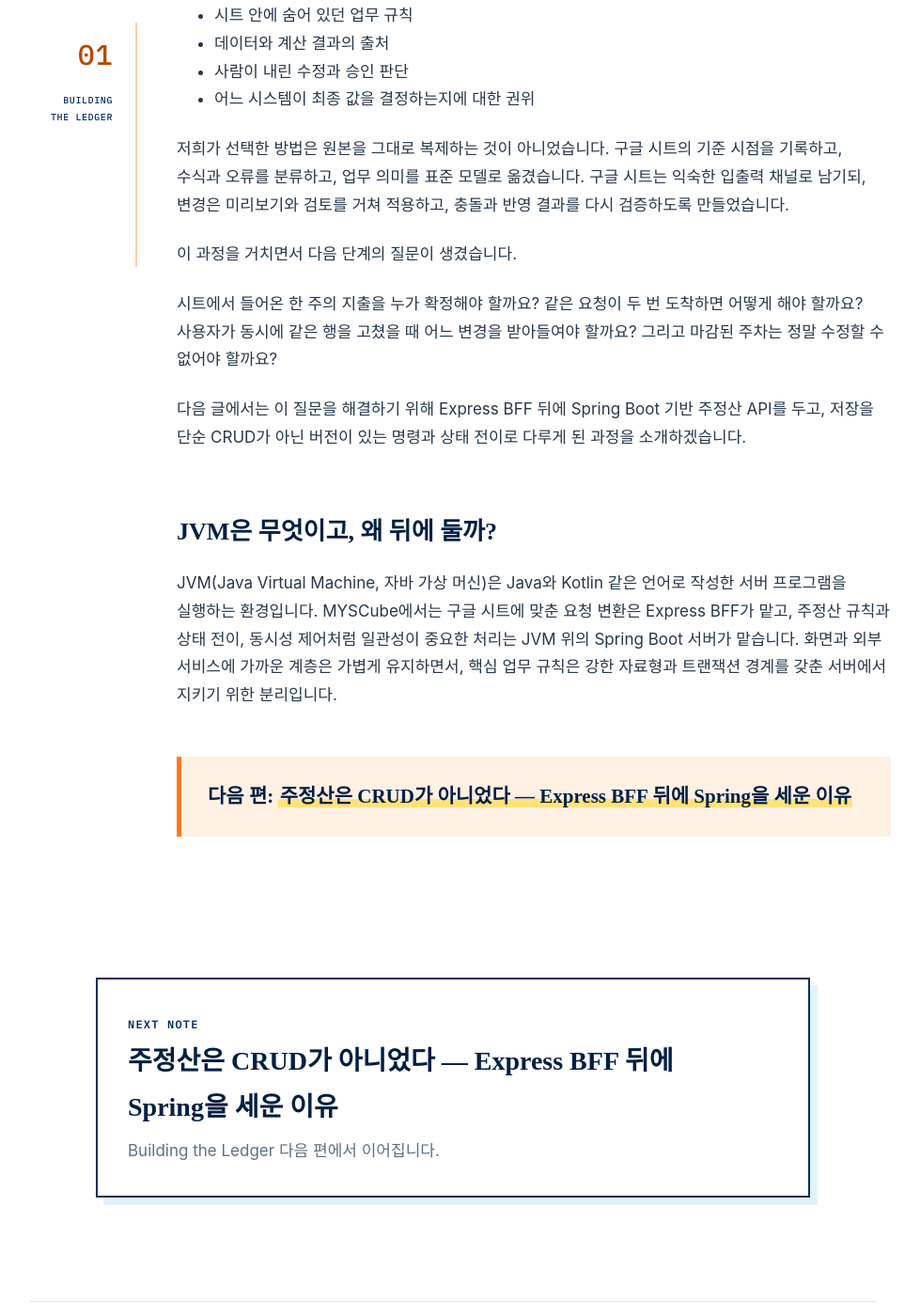
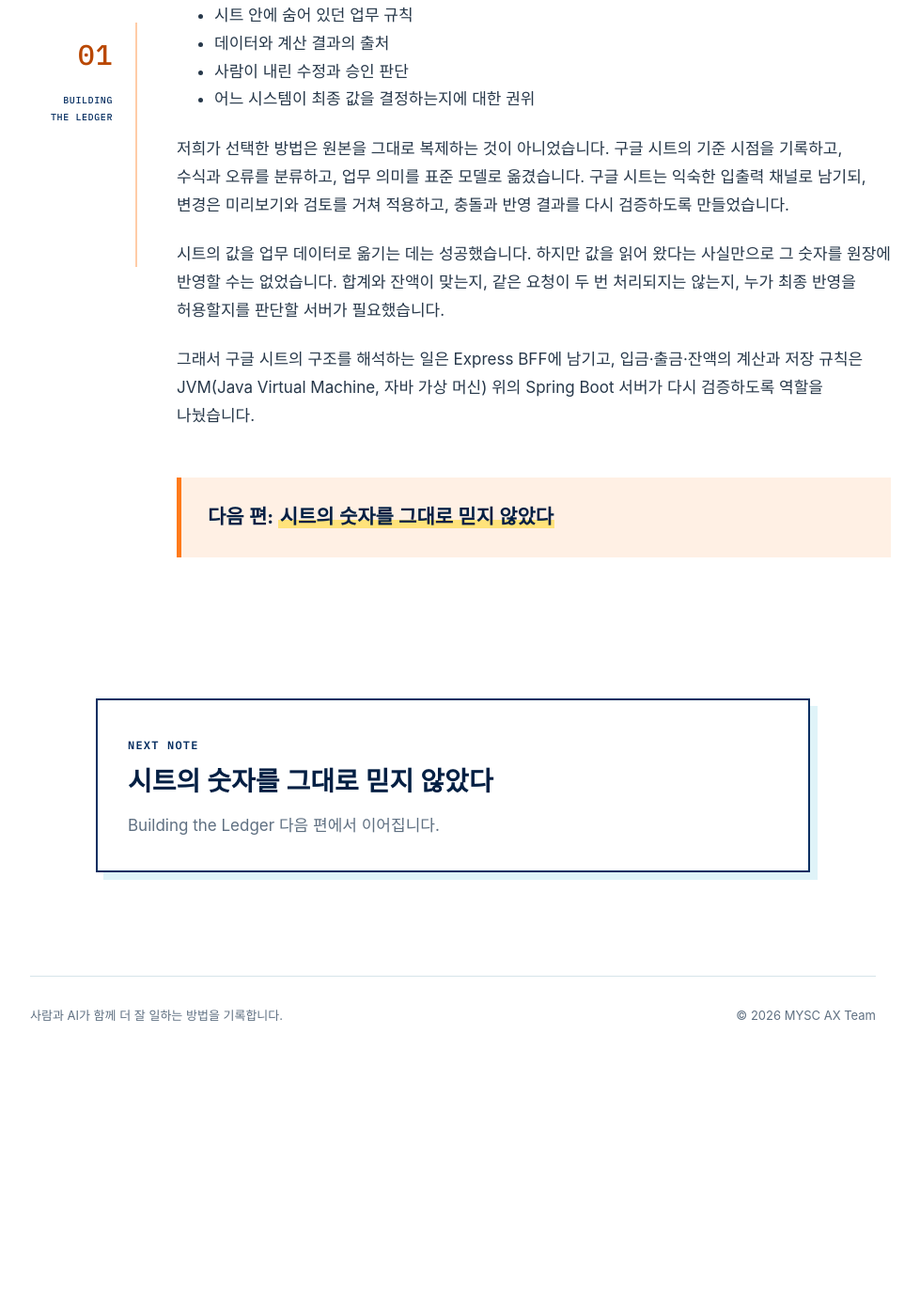
Before and after one commit to merryAI-dev/merryAI-dev.github.io, a Jekyll site: the page built from _posts/2026-07-22-myscube-building-the-ledger-01.md, in a window 1280 px wide and 1400 px high, scrolled down 17915 px. Shown: the whole window at 94% size, without its empty margins (158-1137 px from the left). Built offline with Jekyll 4.4.1, drawn with Linux system fonts in a browser that asks for light colours; some web fonts are replaced; after the commit the page ends 19056 px from its top, so only the background shows below that.

Commit message:
edit: align Building the Ledger series transitions

```diff
--- a/_posts/2026-07-22-myscube-building-the-ledger-01.md
+++ b/_posts/2026-07-22-myscube-building-the-ledger-01.md
@@ -13,7 +13,7 @@ tags:
 reading_time: 18
 published: true
 card_image: /assets/images/diagrams/building-ledger-01/02-semantic-migration-excalidraw.png
-next_title: 주정산은 CRUD가 아니었다 — Express BFF 뒤에 Spring을 세운 이유
+next_title: 시트의 숫자를 그대로 믿지 않았다
 ---
 
 <p>안녕하세요. MYSCube를 만들고 있는 MYSC AXR팀입니다.</p>
@@ -344,11 +344,8 @@ next_title: 주정산은 CRUD가 아니었다 — Express BFF 뒤에 Spring을
 <li>어느 시스템이 최종 값을 결정하는지에 대한 권위</li>
 </ul>
 <p>저희가 선택한 방법은 원본을 그대로 복제하는 것이 아니었습니다. 구글 시트의 기준 시점을 기록하고, 수식과 오류를 분류하고, 업무 의미를 표준 모델로 옮겼습니다. 구글 시트는 익숙한 입출력 채널로 남기되, 변경은 미리보기와 검토를 거쳐 적용하고, 충돌과 반영 결과를 다시 검증하도록 만들었습니다.</p>
-<p>이 과정을 거치면서 다음 단계의 질문이 생겼습니다.</p>
-<p>시트에서 들어온 한 주의 지출을 누가 확정해야 할까요? 같은 요청이 두 번 도착하면 어떻게 해야 할까요? 사용자가 동시에 같은 행을 고쳤을 때 어느 변경을 받아들여야 할까요? 그리고 마감된 주차는 정말 수정할 수 없어야 할까요?</p>
-<p>다음 글에서는 이 질문을 해결하기 위해 Express BFF 뒤에 Spring Boot 기반 주정산 API를 두고, 저장을 단순 CRUD가 아닌 버전이 있는 명령과 상태 전이로 다루게 된 과정을 소개하겠습니다.</p>
-<h3>JVM은 무엇이고, 왜 뒤에 둘까?</h3>
-<p>JVM(Java Virtual Machine, 자바 가상 머신)은 Java와 Kotlin 같은 언어로 작성한 서버 프로그램을 실행하는 환경입니다. MYSCube에서는 구글 시트에 맞춘 요청 변환은 Express BFF가 맡고, 주정산 규칙과 상태 전이, 동시성 제어처럼 일관성이 중요한 처리는 JVM 위의 Spring Boot 서버가 맡습니다. 화면과 외부 서비스에 가까운 계층은 가볍게 유지하면서, 핵심 업무 규칙은 강한 자료형과 트랜잭션 경계를 갖춘 서버에서 지키기 위한 분리입니다.</p>
+<p>시트의 값을 업무 데이터로 옮기는 데는 성공했습니다. 하지만 값을 읽어 왔다는 사실만으로 그 숫자를 원장에 반영할 수는 없었습니다. 합계와 잔액이 맞는지, 같은 요청이 두 번 처리되지는 않는지, 누가 최종 반영을 허용할지를 판단할 서버가 필요했습니다.</p>
+<p>그래서 구글 시트의 구조를 해석하는 일은 Express BFF에 남기고, 입금·출금·잔액의 계산과 저장 규칙은 JVM(Java Virtual Machine, 자바 가상 머신) 위의 Spring Boot 서버가 다시 검증하도록 역할을 나눴습니다.</p>
 <blockquote>
-<p>다음 편: <strong>주정산은 CRUD가 아니었다 — Express BFF 뒤에 Spring을 세운 이유</strong></p>
+<p>다음 편: <strong>시트의 숫자를 그대로 믿지 않았다</strong></p>
 </blockquote>
```
Also changed, not shown: _posts/2026-07-28-myscube-building-the-ledger-02.md (+4 -3 lines).
